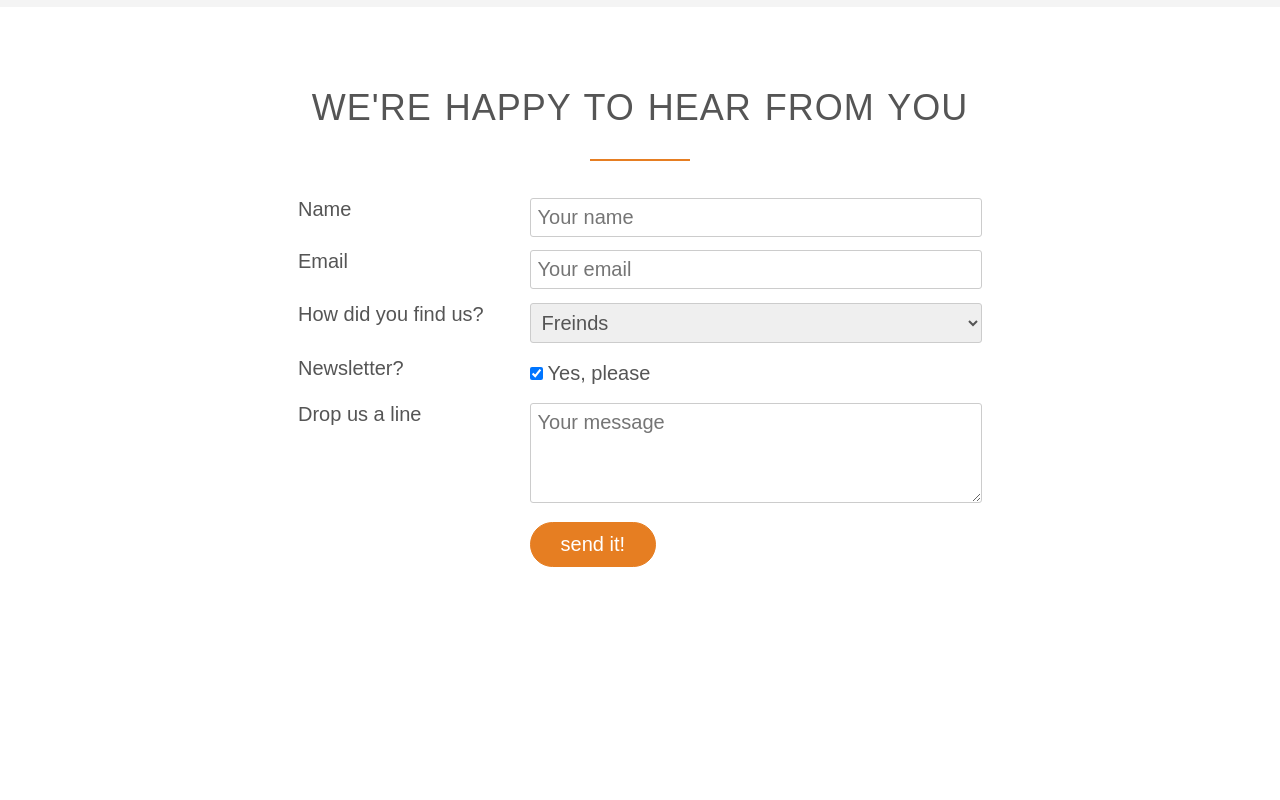
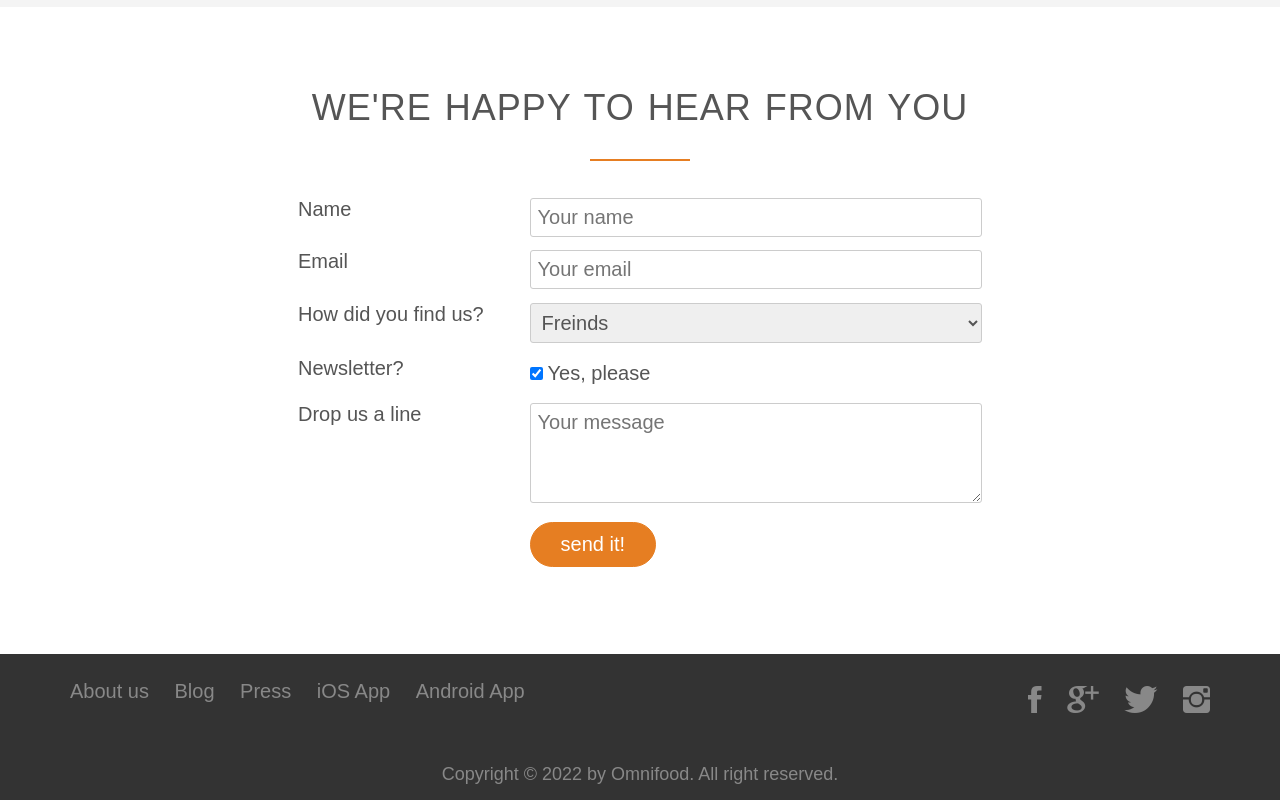
Before and after one commit to leiwen15/CSS, a plain HTML site: page second_web_page/index.html in a window 1280 px wide. Shown: the part 4570-5370 px from the top of the page. Before the commit the page ends 5224 px from the top, so only its background shows below. Drawn offline with Linux system fonts and the light colour scheme; files whose address does not match are found by name.

Commit message:
添加footer

```diff
--- a/second_web_page/index.html
+++ b/second_web_page/index.html
@@ -358,19 +358,32 @@
 			</form>
 		</div>
 	</section>
+	<footer>
+		<div class="row">
+			<div class="col span-1-of-2">
+				<ul class="footer-nav">
+					<li><a href="#">About us</a></li>
+					<li><a href="#">Blog</a></li>
+					<li><a href="#">Press</a></li>
+					<li><a href="#">iOS App</a></li>
+					<li><a href="#">Android App</a></li>
+				</ul>
+			</div>
+			<div class="col span-1-of-2">
+				<ul class="social-links">
+					<li><a href="#"><i class="ion-social-facebook"></i></a></li>
+					<li><a href="#"><i class="ion-social-googleplus"></i></a></li>
+					<li><a href="#"><i class="ion-social-twitter"></i></a></li>
+					<li><a href="#"><i class="ion-social-instagram"></i></a></li>
+				</ul>
+			</div>
+		</div>
+		<div class="row">
+			<p>
+				Copyright &copy; 2022 by Omnifood. All right reserved.
+			</p>
+		</div>
+	</footer>
 
 </body>
 </html>
-
-
-<!--Section 8: Footer-->
-<!--Title: None-->
-
-<!--Navigation:-->
-<!--1. About us-->
-<!--2. Blog-->
-<!--3. Press-->
-<!--4. iOS App-->
-<!--5. Android App-->
-
-<!--Also include links to facebook, twitter, google+ and Instagram accounts.-->
--- a/second_web_page/resources/css/style.css
+++ b/second_web_page/resources/css/style.css
@@ -549,3 +549,84 @@ input[type=checkbox] {
 }
 
 *:focus {outline:none}
+
+/*--------------------------------*/
+/* FOOTER */
+/*--------------------------------*/
+
+footer {
+	background-color: #333333;
+	padding: 15px;
+}
+
+.footer-nav {
+	list-style: none;
+	float: left;
+}
+
+.social-links {
+	list-style: none;
+	float: right;
+}
+
+.footer-nav li,
+.social-links li {
+	display: inline-block;
+	margin-right: 20px;
+}
+
+.footer-nav li:last-child,
+.social-links li:last-child {
+	margin: 0;
+}
+
+.footer-nav li a:link,
+.footer-nav li a:visited,
+.social-links li a:link,
+.social-links li a:visited {
+	text-decoration: none;
+	border: 0;
+	color: #888;
+}
+
+.footer-nav li a:hover,
+.footer-nav li a:active {
+	color: #ddd;
+}
+
+.social-links li a:link,
+.social-links li a:visited {
+	font-size: 180%;
+}
+
+.ion-social-facebook,
+.ion-social-twitter,
+.ion-social-googleplus,
+.ion-social-instagram {
+	transition: color 0.2s;
+}
+
+
+
+.ion-social-facebook:hover {
+	color: #3b5988;
+}
+
+.ion-social-twitter:hover {
+	color: #00aced;
+}
+
+.ion-social-googleplus:hover {
+	color: #dd4b39;
+}
+
+.ion-social-instagram:hover {
+	color: #517fa4;
+}
+
+footer p {
+	color: #888;
+	text-align: center;
+	font-size: 90%;
+	margin-top: 30px;
+}
```
